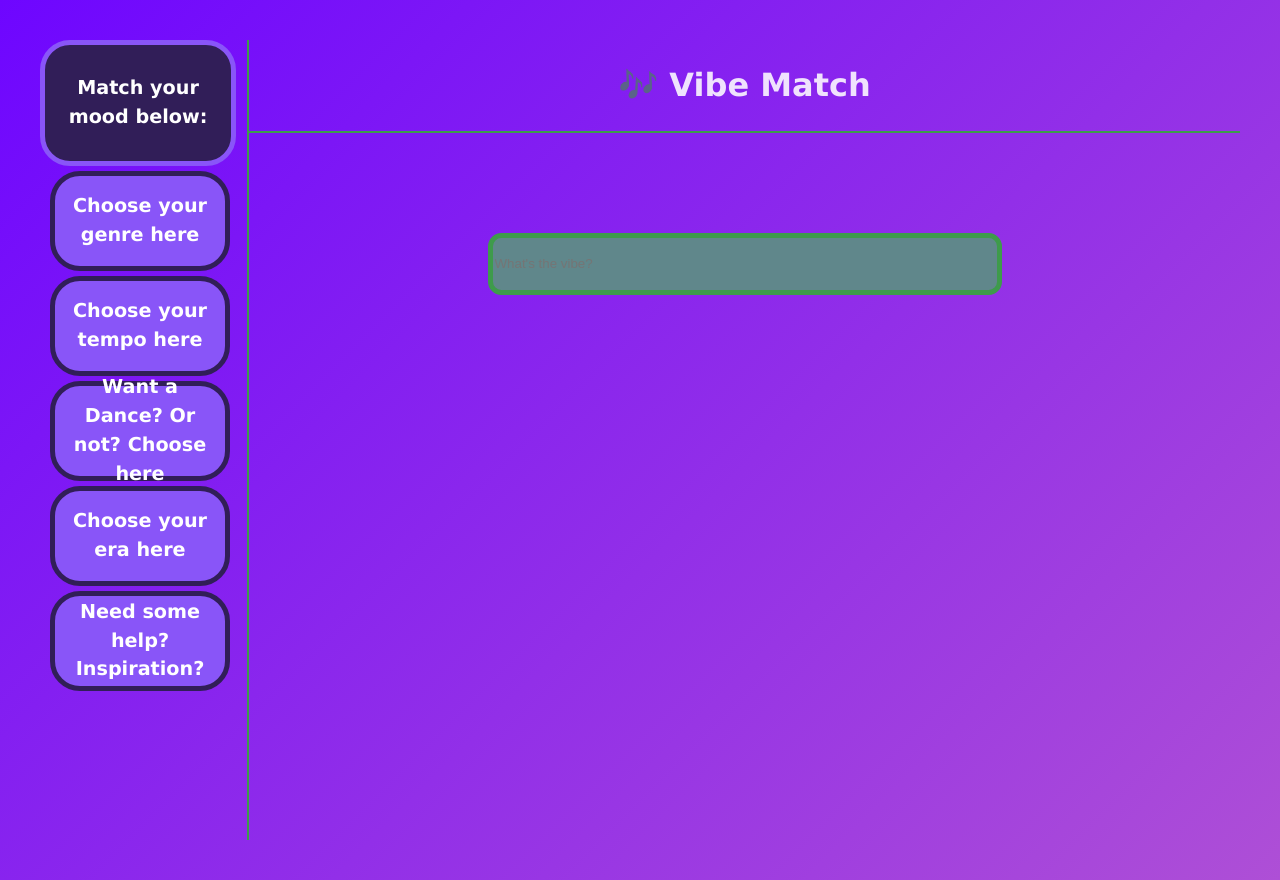
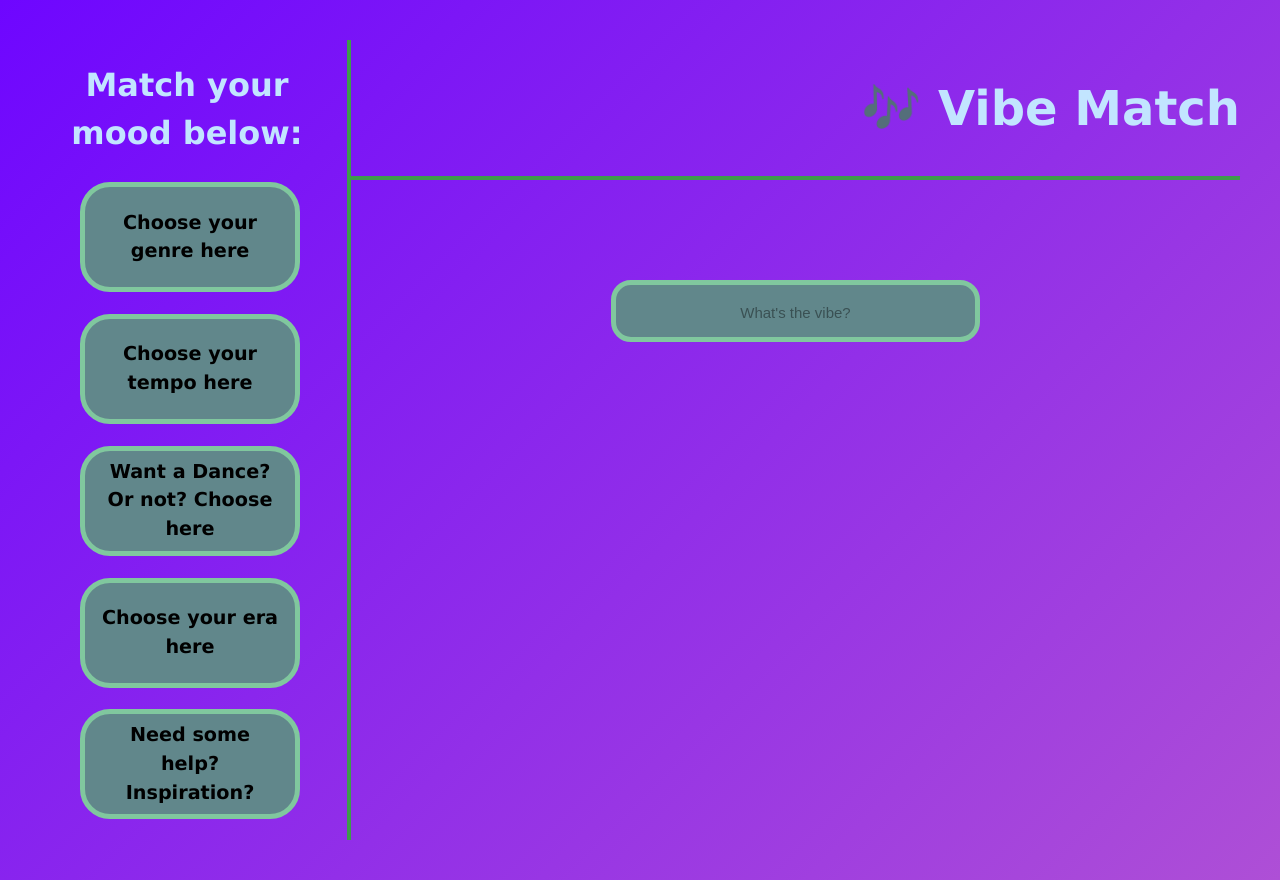
Before and after one commit to LizzieH97/vibe-match-front-end, a React (Vite) app in the folder vibe-match/: page / in a window 1280 px wide. Built offline with nearby package versions, Linux system fonts and the light colour scheme.

Commit message:
changed all es5 functions to es6 syntax to fix uncaught syntax error in browser console, created more className's for element styling, changed sidebar layout and styling, changed help page styling and header styling

```diff
--- a/vibe-match/src/components/SideBar.tsx
+++ b/vibe-match/src/components/SideBar.tsx
@@ -1,6 +1,5 @@
-export default function SideBar() {
+const SideBar = () => {
   return (
-    <>
       <aside className="side-menu">
         <p className="side-menu-intro">Match your mood below:</p>
         <a href="/genres" className="side-menu-button">
@@ -19,6 +18,7 @@ export default function SideBar() {
           Need some help? Inspiration?
         </a>
       </aside>
-    </>
   );
 }
+
+export default SideBar;
--- a/vibe-match/src/components/SongTable.tsx
+++ b/vibe-match/src/components/SongTable.tsx
@@ -39,8 +39,11 @@ const SongTable = ({ songInput }: SongTableProps) => {
         margin: "0 auto",
       }}
     >
-      <Table sx={{ minWidth: 400, width: "100%" }} aria-label="simple table">
-        <TableHead sx={{ backgroundColor: "#884fff" }}>
+      <Table
+        className= "song-table"
+        aria-label="table of songs"
+      >
+        <TableHead className="song-table-header">
           <TableRow>
             <TableCell>#</TableCell>
             <TableCell align="center">SONG TITLE</TableCell>
@@ -51,10 +54,7 @@ const SongTable = ({ songInput }: SongTableProps) => {
           {filteredSongs.map((song) => (
             <TableRow
               key={song.id}
-              sx={{
-                "&:last-child td, &:last-child th": { border: 0 },
-                backgroundColor: "#67afa9",
-              }}
+              className="song-table-row"
             >
               <TableCell component="th" scope="row">
                 {song.id}
--- a/vibe-match/src/index.css
+++ b/vibe-match/src/index.css
@@ -15,37 +15,32 @@
 }
 
 .side-menu {
-  width: 200px;
+  width: 300px;
   display: flex;
   flex-direction: column;
-  border-right: 2px solid #3e9b4b;
-  gap: 5px;
+  justify-content:space-evenly;
+  border-right: 4px solid #3e9b4b;
+  gap: 1px;
   padding-right: 7px;
   align-items: center;
 }
 .side-menu-intro {
-  background-color: #311e58;
   height: 100px;
-  border-radius: 30px;
-  border: 5px solid #8955f8;
   text-decoration: none;
-  color: white;
+  color: #c2e5ff;
   font-weight: 800;
-  font-size: larger;
-  display: flex;
+  font-size: 2em;
   align-items: center;
-  justify-content: center;
   margin: 0% 2% 0% 0%;
-  padding: 4%;
 }
 .side-menu-button {
-  background-color: #8955f8;
+  background-color: #61878b;
   height: 70px;
-  width: 150px;
+  width: 180px;
   border-radius: 30px;
-  border: 5px solid #311e58;
+  border: 5px solid #80c79e;
   text-decoration: none;
-  color: white;
+  color: black;
   font-weight: 800;
   font-size: larger;
   display: flex;
@@ -59,45 +54,66 @@
 }
 
 .page-header {
-  border-bottom: 2px solid #3e9b4b;
+  border-bottom: 4px solid #3e9b4b;
 }
 
 #brandName {
-  font-size: 2em;
+  font-size: 3em;
+  text-align: right;
+  color: #c2e5ff;
 }
 
 .search-bar {
   margin: 100px auto;
-  width: 500px;
+  width: 40%;
   height: 50px;
+  font-size: 20px;
+  text-align: center;
   border-radius: 1em;
-  border: 5px solid #3e9b4b;
-  background-color: #60878b;
+  border: 5px solid #80c79e;
+  background-color: #61878b;
+}
+
+.search-bar::placeholder {
+    color: #000;
+    opacity: 0.4;
+    font-size: 15px;
 }
 
 .song-table {
-  border: 2px solid #3e9b4b;
-  margin: auto;
+  min-width: 400;
+  width: 100%
 }
 
-.table-headings {
-  font-size: 20px;
-  border-bottom: 2px solid #3e9b4b;
+.song-table tr:last-child th,
+.song-table tr:last-child td {
+  border: 0;
 }
+
+.song-table-header {
+    background-color: #884fff;
+}
+
+.song-table-row {
+    background-color: #67afa9;
+}
+
 .choice-grid {
   display: grid;
   grid-template-columns: repeat(4, 1fr);
   grid-auto-flow: row;
 }
+
 .subtitle {
   grid-column-start: 1;
   grid-column-end: 4;
   font-size: large;
 }
+
 #back-button {
   display: flex;
-  width: 140px;
-  height: 50px;
+  width: 200px;
+  height: 70px;
   background-color: #311e58;
   border-radius: 30px;
   border: 5px solid #8955f8;
@@ -105,6 +121,7 @@
   text-decoration: none;
   font-size: small;
   align-items: center;
+  justify-content: center;
 }
 .choice-button {
   height: 70px;
@@ -121,6 +138,7 @@
   justify-content: center;
   padding: 5%;
 }
+
 .help-grid {
   display: grid;
   grid-template-columns: repeat(4, 1fr);
@@ -131,14 +149,18 @@
   grid-column-start: 1;
   grid-column-end: 5;
   font-size: xx-large;
+  margin: 80px auto;
 }
+
 .help-para {
   grid-column-start: 1;
   grid-column-end: 5;
   font-size: larger;
   padding: 0% 5% 0% 5%;
 }
+
 .help-back {
   grid-column-start: 2;
   grid-column-end: 4;
+  margin: 100px auto;
 }
--- a/vibe-match/src/main.tsx
+++ b/vibe-match/src/main.tsx
@@ -1,7 +1,7 @@
 import { StrictMode } from "react";
 import { createRoot } from "react-dom/client";
 import "./index.css";
-import App from "./App.tsx";
+import App from "./App";
 
 createRoot(document.getElementById("root")!).render(
   <StrictMode>
```
Also changed, not shown: vibe-match/src/App.tsx (+4 -3 lines), vibe-match/src/components/Choices.tsx (+4 -4 lines), vibe-match/src/components/Help.tsx (+4 -4 lines).
